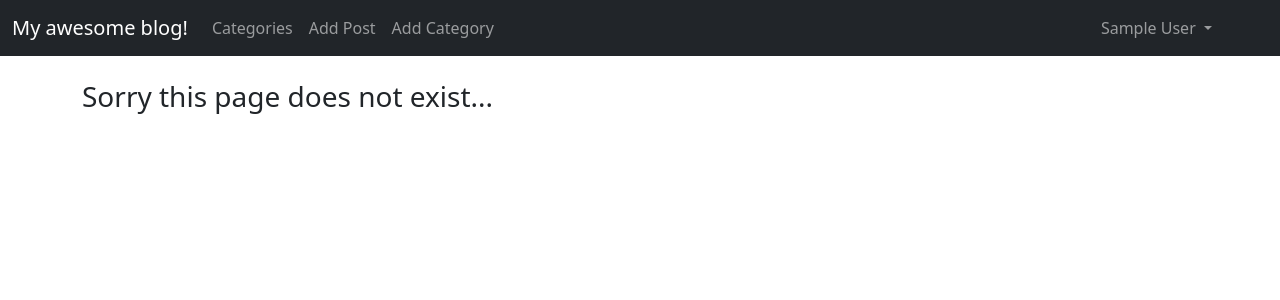
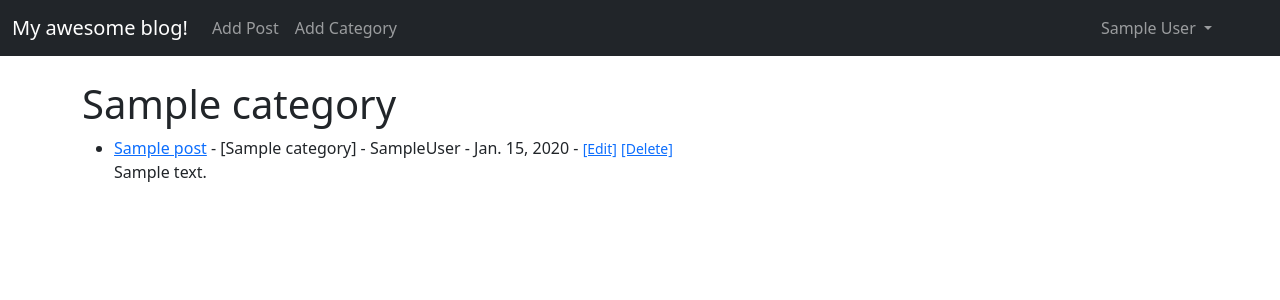
Before and after one commit to Goltzishpt/simpleblog, a Django app: a page that uses theblog/templates/base.html in a window 1280 px wide. Shown: the top 300 px of the page. Run offline with Django 4.2, Linux system fonts and the light colour scheme; a user stored in the database is signed in; tables that the repository leaves empty hold one stand-in row (values such as "Sample post"); some libraries are stand-ins or nearby versions.

Commit message:
big work

```diff
--- a/requirements.txt
+++ b/requirements.txt
@@ -28,7 +28,6 @@
 python-dateutil==2.8.2
 python-decouple==3.6
 python-dotenv==0.21.0
-
 PyYAML==5.3.1
 requests==2.28.1
 requests-oauthlib==1.3.1
@@ -43,3 +42,4 @@
 waitress==2.1.2
 websocket-client==1.4.2
 whitenoise==6.2.0
+python-slugify=-7.0.0
--- a/theblog/forms.py
+++ b/theblog/forms.py
@@ -1,11 +1,5 @@
 from django import forms
 from .models import Post, Category, Comment
-
-
-# choices = [('coding', 'coding'), ('sport', 'sport'), ('entertainment', 'entertainment'),]
-choices = Category.objects.all().values_list('name', 'name')
-
-choice_list = [i for i in choices]
 
 
 class PostForm(forms.ModelForm):
@@ -17,11 +11,16 @@
             'title': forms.TextInput(attrs={'class': 'form-control', 'placeholder': 'Enter your text...'}),
             'title_tag': forms.TextInput(attrs={'class': 'form-control'}),
             'author': forms.TextInput(attrs={'class': 'form-control', 'value': '', 'id': 'elder', 'type': 'hidden'}),
-            # 'author': forms.Select(attrs={'class': 'form-control'}),
-            'category': forms.Select(choices=choice_list, attrs={'class': 'form-control'}),
             'body': forms.Textarea(attrs={'class': 'form-control'}),
             'snippet': forms.Textarea(attrs={'class': 'form-control', 'value': 'Click Link Above To Read Blog Post...'})
         }
+
+        def __init__(self, *args, **kwargs):
+            super(PostForm, self).__init__(*args, **kwargs)
+            self.fields['category'] = forms.ModelChoiceField(
+                queryset=Category.objects.all(),
+                widget=forms.Select(attrs={'class': 'form-control'})
+            )
 
 
 class EditForm(forms.ModelForm):
@@ -32,7 +31,6 @@
         widgets = {
             'title': forms.TextInput(attrs={'class': 'form-control', 'placeholder': 'This is Title Placeholder Stuff'}),
             'title_tag': forms.TextInput(attrs={'class': 'form-control'}),
-            # 'author': forms.Select(attrs={'class': 'form-control'}),
             'body': forms.Textarea(attrs={'class': 'form-control'}),
             'snippet': forms.Textarea(attrs={'class': 'form-control'}),
         }
--- a/theblog/models.py
+++ b/theblog/models.py
@@ -1,18 +1,24 @@
 from django.db import models
 from django.contrib.auth.models import User
 from django.urls import reverse
-from datetime import datetime, date
 from ckeditor.fields import RichTextField
+from slugify import slugify
 
 
 class Category(models.Model):
-    name = models.CharField(max_length=15)
+    name = models.CharField(max_length=15, unique=True)
+    slug = models.SlugField()
 
     def __str__(self):
         return self.name
 
     def get_absolute_url(self):
-        return reverse('home')
+        return reverse('category', kwargs={'slug': self.slug})
+
+    def save(self, *args, **kwargs):
+        if not self.slug:
+            self.slug = slugify(self.name)
+        super().save(*args, **kwargs)
 
 
 class Profile(models.Model):
@@ -41,9 +47,8 @@
     body = RichTextField(blank=True, null=True)
     # body = models.TextField()
     post_date = models.DateField(auto_now_add=True)
-    category = models.CharField(max_length=255, default='coding')
+    category = models.ForeignKey(Category, related_name='post', on_delete=models.DO_NOTHING)
     snippet = models.CharField(max_length=50, default='Click Link Above To Read Blog Post...')
-
     likes = models.ManyToManyField(User, related_name='blog_posts')
 
     def total_likes(self):
@@ -56,6 +61,7 @@
         # return reverse('article-detail', args=(str(self.id)))
         return reverse('home')
 
+
 class Comment(models.Model):
     post = models.ForeignKey(Post, related_name='comments', on_delete=models.CASCADE)
     name = models.CharField(max_length=255)
--- a/theblog/templates/base.html
+++ b/theblog/templates/base.html
@@ -25,7 +25,7 @@
 
 
                     <!-- Category menu code -->
-                    {% if cat_menu %}
+<!--                    {% if cat_menu %}-->
                     <li class="nav-item dropdown">
                     <a class="nav-link dropdown-toggle" href="#" role="button" data-bs-toggle="dropdown" aria-expanded="false">
                     Categories
@@ -34,16 +34,16 @@
                     <ul class="dropdown-menu">
                         <li>
                         {% for item in cat_menu %}
-                        <a class="dropdown-item" href="{% url 'category' item|slugify %}">{{ item }}</a>
+                        <a class="dropdown-item" href="{% url 'category' item.slug %}">{{ item }}</a>
                         {% endfor %}
                         </li>
                     </ul>
                     </li>
-                    {% else %}
-                    <li class="nav-item">
-                    <a class="nav-link" href="{% url 'category-list' %}">Categories</a>
-                    </li>
-                    {% endif %}
+<!--                    {% else %}-->
+<!--                    <li class="nav-item">-->
+<!--                    <a class="nav-link" href="{% url 'category-list' %}">Categories</a>-->
+<!--                    </li>-->
+<!--                    {% endif %}-->
 
                     {% if user.is_authenticated %}
 
--- a/theblog/templates/categories.html
+++ b/theblog/templates/categories.html
@@ -2,8 +2,8 @@
 {% extends 'base.html' %}
 {% block content %}
 
-{% if category_posts %}
-    <h1>{{ cats }}</h1>
+{% if category %}
+    <h1>{{ category.name }}</h1>
 
     <ul>
     {% for post in category_posts %}
--- a/theblog/templates/category_list.html
+++ b/theblog/templates/category_list.html
@@ -5,7 +5,7 @@
 
 <h1>Blog Categories</h1>
 {% for item in cat_menu_list %}
-<h4><a class="dropdown-item" href="{% url 'category' item|slugify %}">{{ item }}</a></h4>
+<h4><a class="dropdown-item" href="{% url 'category' item.slug %}">{{ item }}</a></h4>
 {% endfor %}
 
 {% endblock %}
--- a/theblog/templates/home.html
+++ b/theblog/templates/home.html
@@ -7,7 +7,7 @@
 {% for post in object_list %}
     <li>
         <a href="{% url 'article-detail' post.pk %}">{{ post.title }}</a>
-        - <a href="{% url 'category' post.category|slugify %}">
+        - <a href="{% url 'category' post.category.slug %}">
         [{{ post.category }}]</a>
         - {{ post.author.first_name }} {{ post.author.last_name }}
         - {{ post.post_date }}
--- a/theblog/urls.py
+++ b/theblog/urls.py
@@ -1,20 +1,17 @@
 from django.urls import path
-from . import views
 from .views import HomeView, ArticleDetailView, AddPostView, UpdatePostView,\
     DeletePostView, AddCategoryView, CategoryView, CategoryListView, LikeView, AddCommentView
 
 
 urlpatterns = [
-
     path('', HomeView.as_view(), name='home'),
     path('article/<int:pk>', ArticleDetailView.as_view(), name='article-detail'),
     path('add_post/', AddPostView.as_view(), name='add_post'),
     path('add_category/', AddCategoryView.as_view(), name='add_category'),
     path('article/edit/<int:pk>', UpdatePostView.as_view(), name='update_post'),
     path('article/<int:pk>/remove', DeletePostView.as_view(), name='delete_post'),
-    path('category/<str:cats>/', CategoryView, name='category'),
+    path('category/<slug:slug>/', CategoryView.as_view(), name='category'),
     path('category-list/', CategoryListView, name='category-list'),
     path('like/<int:pk>', LikeView, name='like_post'),
     path('article/<int:pk>/add_comment/', AddCommentView.as_view(), name='add_comment')
 ]
-# path('', views.home, name='home')
--- a/theblog/views.py
+++ b/theblog/views.py
@@ -4,7 +4,6 @@
 from .forms import PostForm, EditForm, CommentForm
 from django.urls import reverse_lazy, reverse
 from django.http import HttpResponseRedirect
-
 
 
 def LikeView(request, pk):
@@ -23,7 +22,6 @@
     model = Post
     template_name = 'home.html'
     ordering = ['-post_date']
-    # ordering = ['-id']
 
     def get_context_data(self, *args, **kwargs):
         cat_menu = Category.objects.all()
@@ -32,16 +30,21 @@
         return context
 
 
-
-
 def CategoryListView(request):
     cat_menu_list = Category.objects.all()
     return render(request, 'category_list.html', {'cat_menu_list': cat_menu_list})
 
 
-def CategoryView(request, cats):
-    category_posts = Post.objects.filter(category=cats.replace('-', ' '))
-    return render(request, 'categories.html', {'cats': cats.title().replace('-', ' '), 'category_posts': category_posts})
+class CategoryView(DetailView):
+    model = Category
+    template_name = 'categories.html'
+    context_object_name = 'category'
+
+    def get_context_data(self, *args, **kwargs):
+        context = super(CategoryView, self).get_context_data(*args, **kwargs)
+        category_posts = Post.objects.filter(category=context['category'].pk)
+        context['category_posts'] = category_posts
+        return context
 
 
 class ArticleDetailView(DetailView):
@@ -67,15 +70,12 @@
     model = Post
     form_class = PostForm
     template_name = 'add_post.html'
-    # fields = '__all__'
-    # fields = ('title', 'body')
 
 
 class AddCommentView(CreateView):
     model = Comment
     form_class = CommentForm
     template_name = 'add_comment.html'
-    # fields = '__all__'
 
     def form_valid(self, form):
         form.instance.post_id = self.kwargs['pk']
@@ -86,17 +86,14 @@
 
 class AddCategoryView(CreateView):
     model = Category
-    # form_class = PostForm
     template_name = 'add_category.html'
-    fields = '__all__'
-    # fields = ('title', 'body')
+    fields = ['name']
 
 
 class UpdatePostView(UpdateView):
     model = Post
     form_class = EditForm
     template_name = 'update_post.html'
-    # fields = ['title', 'title_tag', 'body']
 
 
 class DeletePostView(DeleteView):
```
Also changed, not shown: theblog/migrations/0012_alter_category_name_alter_post_category.py (added), theblog/migrations/0013_alter_category_name.py (added), theblog/migrations/0014_category_url.py (added), theblog/migrations/0015_alter_category_name_alter_category_url.py (added), theblog/migrations/0016_rename_url_category_slug.py (added).
